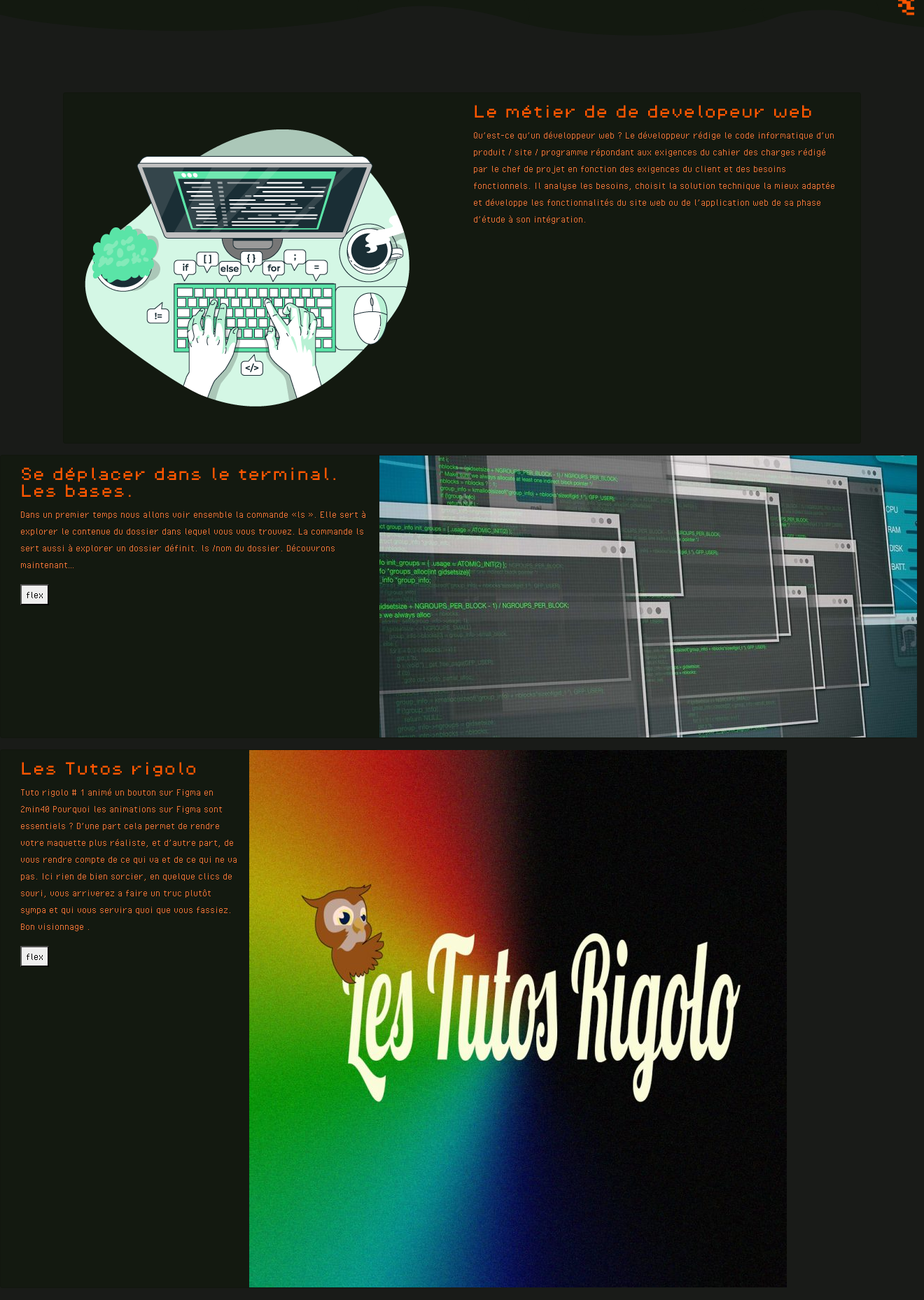
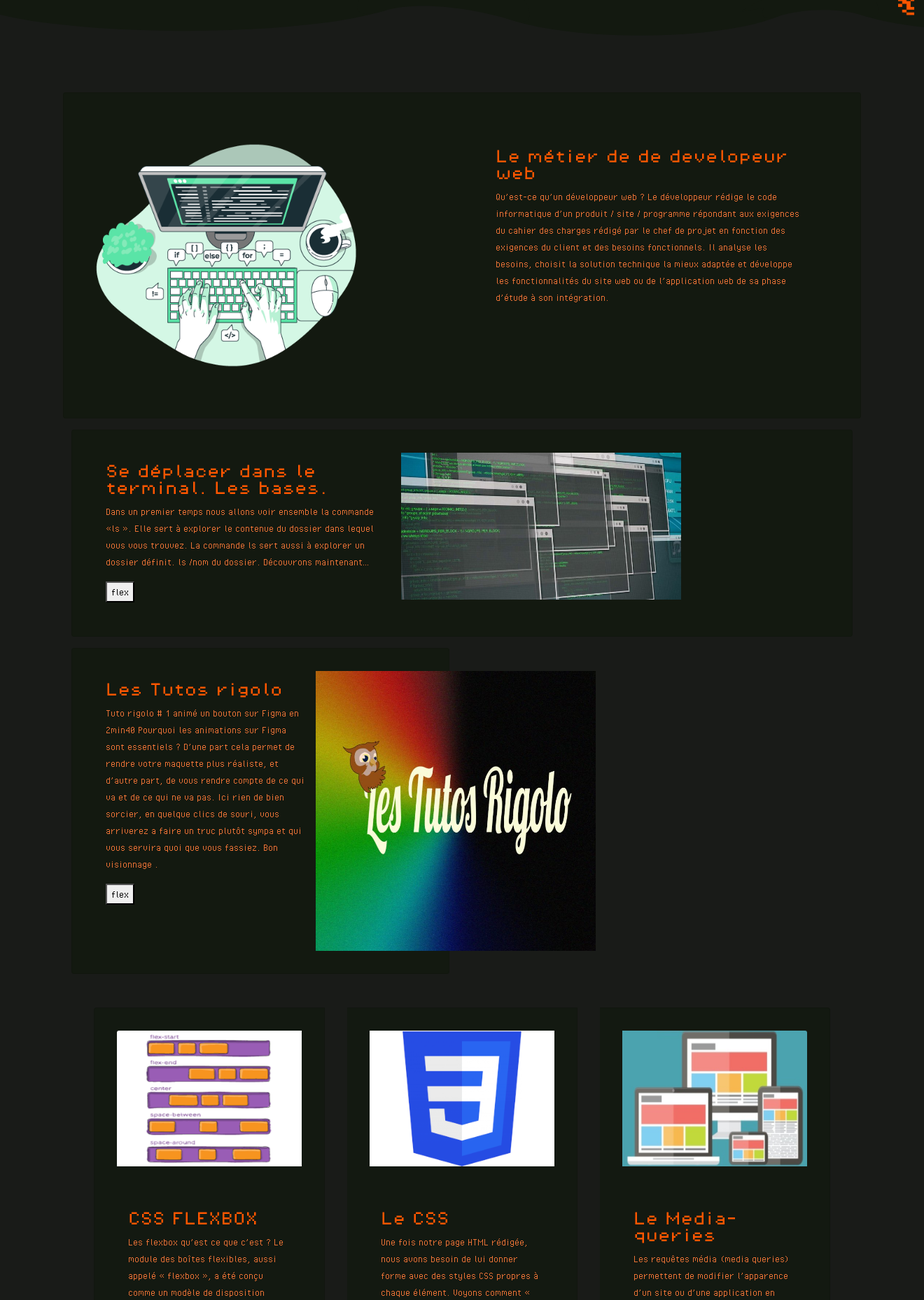
Before and after one commit to Adrien-Ray/visualtgr, a PHP site: page / in a window 1320 px wide. Shown: the part 90-1948 px from the top of the page at 70% size. Run offline with PHP 8.4, Linux system fonts and the light colour scheme.

Commit message:
pour adrien alpha

```diff
--- a/assets/styles/main.css
+++ b/assets/styles/main.css
@@ -29,20 +29,24 @@
 }
 .card-body-child {
   background-color: #131910;
+  padding: 2rem;
 }
 .cardVertical {
   background-color: #131911;
-  padding:2rem;
-  margin:2rem;
+  padding: 2rem;
+  margin: 2rem;
   min-width: 300px;
 }
 .cardVertical img {
   max-width: 400px;
   margin-bottom: 3em;
 }
-.containerVertical{
+.containerVertical {
   margin-bottom: 2rem;
 }
 .card-img {
   margin-left: 2rem;
 }
+.horizontal-card-img {
+  max-width: 400px;
+}
--- a/pages/index.php
+++ b/pages/index.php
@@ -6,7 +6,7 @@
         <div class="card mb-3 card-body-child" style="max-width: 1296px;">
             <div class="row g-0">
                 <div class="col-md-6">
-                    <img src="../assets/images/image-8.png" alt="image-8.png">
+                    <img src="../assets/images/image-8.png" class="horizontal-card-img" alt="image-8.png">
                 </div>
                 <div class="col-md-6 card-body-child">
                     <div class="card-body">
@@ -21,7 +21,7 @@
             </div>
         </div>
     </div>
-</div>
+
     <!-- Deuxime section -->
     <div class="container-fluid">
         <div class="row">
@@ -43,7 +43,7 @@
                     </div>
                     <div class="col-md-7 ">
 
-                        <img src="../assets/images/img-2.jpg" alt="img-2.jpg">
+                        <img src="../assets/images/img-2.jpg" class="horizontal-card-img" alt="img-2.jpg">
 
                     </div>
                 </div>
@@ -75,9 +75,9 @@
                                 </button>
                         </div>
                     </div>
-                    <div class="col-md-4 ">
+                    <div class="col-md-4">
 
-                        <img src="../assets/images/image-3.jpg" alt="image-3.jpg">
+                        <img src="../assets/images/image-3.jpg " class="horizontal-card-img" alt=" image-3.jpg">
 
                     </div>
                 </div>
@@ -119,7 +119,7 @@
         </div>
     </div>
 
-<!--
+    <!--
 
     <div class="container-fluid">
         <div class="row">
@@ -155,10 +155,10 @@
 
     <!-- Septième section -->
     <div class="container-fluid">
-        <div class="card mb-3" style="max-width: 540px;">
+        <div class="card mb-3 card-body-child" style="max-width: 540px;">
             <div class="row g-0">
                 <div class="col-md-6">
-                    <img src="../assets/images/matrix.png" alt="matrix.png">
+                    <img src="../assets/images/matrix.png" class="horizontal-card-img" alt=" matrix.png">
                 </div>
                 <div class="col-md-6">
                     <div class="card-body">
@@ -185,4 +185,5 @@
 
                 <h2 class="card-title guideline">
                     Ingenieurbûro fûr Bau- und Vermessungswesen</h2> -->
-    <?php include "../includes/footer.php"; ?>
+</div>
+<?php include "../includes/footer.php"; ?>
```
